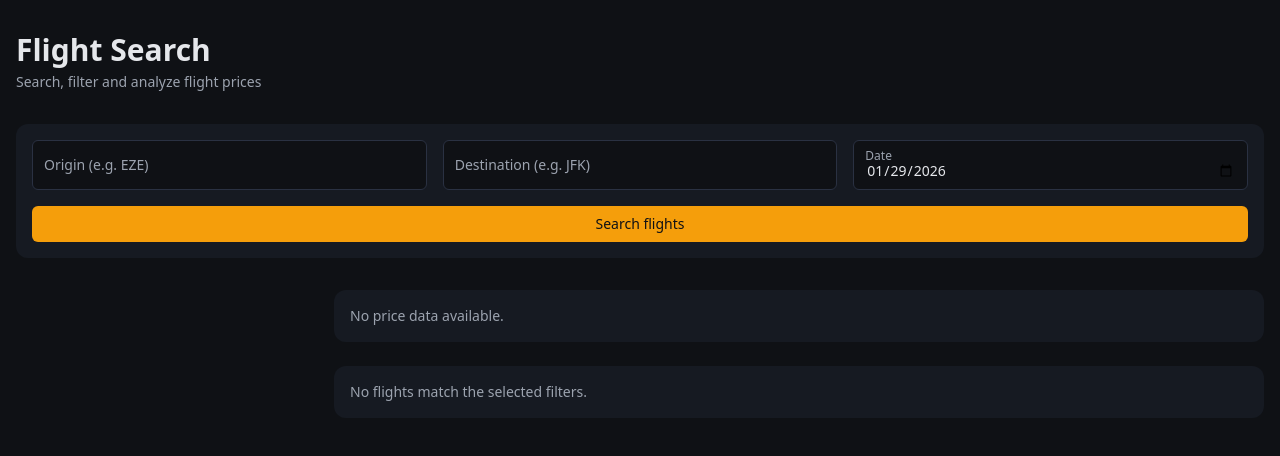
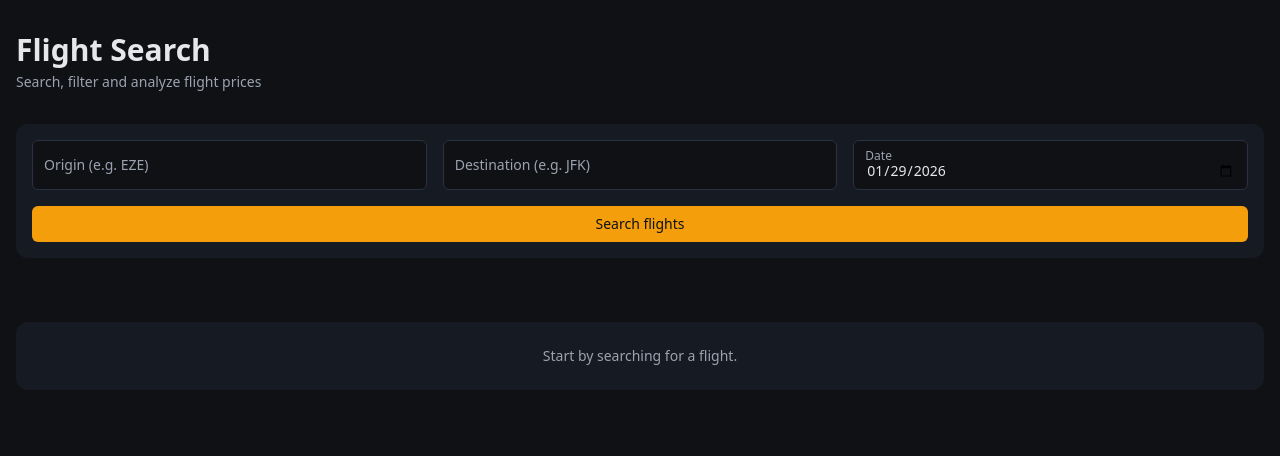
Before and after one commit to Lunatico0/flight-search-engine, a Next.js app: page / in a window 1280 px wide. Shown: the top 456 px of the page. Built offline with nearby package versions, Linux system fonts and the light colour scheme.

Commit message:
feat: Persist search & filters in URL + lifecycle improvements

```diff
--- a/src/app/page.tsx
+++ b/src/app/page.tsx
@@ -1,6 +1,7 @@
 'use client'
 
-import { useMemo } from 'react'
+import { useEffect, useMemo, useRef } from 'react'
+import { useRouter, useSearchParams } from 'next/navigation'
 
 import { useFlights } from '@/hooks/useFlights'
 import { useFilteredFlights } from '@/hooks/useFilteredFlights'
@@ -12,50 +13,140 @@ import { PriceChart } from '@/components/PriceChart/PriceChart'
 import { AirlinesFilter } from '@/components/Filters/AirlinesFilter'
 import { PriceFilter } from '@/components/Filters/PriceFilter'
 import { StopFilter } from '@/components/Filters/StopsFilter'
-import { FiltersSkeleton } from '../components/Filters/FiltersSkeleton'
+import { FiltersSkeleton } from '@/components/Filters/FiltersSkeleton'
 
 export default function Home() {
-  const { flights, isLoading, error, searchFlights } = useFlights()
+  const router = useRouter()
+  const searchParams = useSearchParams()
+  const hasHydratedFromUrl = useRef(false)
+
+  const {
+    flights,
+    lastSearch,
+    isIdle,
+    isLoading,
+    isSuccess,
+    isError,
+    error,
+    searchFlights,
+  } = useFlights()
 
   const {
     filteredFlights,
     filters,
+    priceBounds,
     toggleAirline,
     setPriceRange,
     setStops,
   } = useFilteredFlights(flights)
 
+  /* ------------------------------------------------------------------
+   * URL → STATE (hydration) — runs ONCE
+   * ------------------------------------------------------------------ */
+  useEffect(() => {
+    if (hasHydratedFromUrl.current) return
+
+    const origin = searchParams.get('origin')
+    const destination = searchParams.get('destination')
+    const date = searchParams.get('date')
+
+    if (origin && destination && date) {
+      searchFlights({ origin, destination, date })
+    }
+
+    const stops = searchParams.get('stops')
+    const airlines = searchParams.get('airlines')
+    const minPrice = searchParams.get('minPrice')
+    const maxPrice = searchParams.get('maxPrice')
+
+    if (stops) {
+      setStops(stops === 'any' ? 'any' : (Number(stops) as any))
+    }
+
+    if (airlines) {
+      airlines.split(',').forEach(toggleAirline)
+    }
+
+    if (minPrice && maxPrice) {
+      setPriceRange(Number(minPrice), Number(maxPrice))
+    }
+
+    hasHydratedFromUrl.current = true
+  }, [
+    searchParams,
+    searchFlights,
+    setStops,
+    toggleAirline,
+    setPriceRange,
+  ])
+
+  /* ------------------------------------------------------------------
+   * STATE → URL (sync)
+   * ------------------------------------------------------------------ */
+  useEffect(() => {
+    if (!isSuccess || !lastSearch) return
+
+    const params = new URLSearchParams({
+      origin: lastSearch.origin,
+      destination: lastSearch.destination,
+      date: lastSearch.date,
+    })
+
+    if (filters.stops !== 'any') {
+      params.set('stops', String(filters.stops))
+    }
+
+    if (filters.airlines.length > 0) {
+      params.set('airlines', filters.airlines.join(','))
+    }
+
+    params.set('minPrice', String(filters.priceRange.min))
+    params.set('maxPrice', String(filters.priceRange.max))
+
+    router.replace(`?${params.toString()}`, { scroll: false })
+  }, [isSuccess, lastSearch, filters, router])
+
+  /* ------------------------------------------------------------------
+   * Derived state
+   * ------------------------------------------------------------------ */
+  const hasResults = isSuccess && filteredFlights.length > 0
+  const hasNoResults = isSuccess && filteredFlights.length === 0
+
   const chartData = useMemo(
-    () => buildPriceChartData(filteredFlights),
-    [filteredFlights]
+    () =>
+      hasResults
+        ? buildPriceChartData(filteredFlights)
+        : [],
+    [hasResults, filteredFlights]
   )
 
   const availableAirlines = useMemo(
-    () => Array.from(new Set(flights.map((f) => f.airline))),
-    [flights]
+    () =>
+      isSuccess
+        ? Array.from(new Set(flights.map((f) => f.airline)))
+        : [],
+    [isSuccess, flights]
   )
 
-  const hasResults = flights.length > 0
+  const searchFormValues = useMemo(() => {
+    const origin = searchParams.get('origin')
+    const destination = searchParams.get('destination')
+    const date = searchParams.get('date')
 
-  const { minPrice, maxPrice } = useMemo(() => {
-    if (flights.length === 0) {
-      return { minPrice: null, maxPrice: null }
-    }
+    if (!origin || !destination || !date) return undefined
 
-    const prices = flights.map((f) => f.price)
+    return { origin, destination, date }
+  }, [searchParams])
 
-    return {
-      minPrice: Math.min(...prices),
-      maxPrice: Math.max(...prices),
-    }
-  }, [flights])
-
+  /* ------------------------------------------------------------------
+   * Render
+   * ------------------------------------------------------------------ */
   return (
     <main className="min-h-screen bg-background text-text">
       <div className="mx-auto max-w-7xl px-4 py-8">
         {/* Header */}
         <header className="mb-8">
-          <h1 className="text-3xl font-semibold text-text">
+          <h1 className="text-3xl font-semibold">
             Flight Search
           </h1>
           <p className="mt-1 text-sm text-text-muted">
@@ -65,30 +156,30 @@ export default function Home() {
 
         {/* Search */}
         <section className="mb-8">
-          <SearchForm onSearch={searchFlights} />
+          <SearchForm
+            onSearch={searchFlights}
+            initialValues={searchFormValues}
+          />
+
         </section>
 
         {/* Content */}
         <section className="grid grid-cols-1 gap-6 md:grid-cols-4">
           {/* Filters */}
-          <aside className="space-y-6 md:col-span-1">
-            {/* Loading state → skeleton */}
+          <aside className="md:col-span-1 space-y-6">
             {isLoading && <FiltersSkeleton />}
 
-            {/* Results loaded → real filters */}
-            {!isLoading && hasResults && (
+            {hasResults && (
               <>
                 <StopFilter
                   value={filters.stops}
                   onChange={setStops}
                 />
 
-                {minPrice !== null &&
-                  maxPrice !== null &&
-                  minPrice < maxPrice && (
+                {priceBounds.min < priceBounds.max && (
                   <PriceFilter
-                      min={minPrice}
-                      max={maxPrice}
+                    min={priceBounds.min}
+                    max={priceBounds.max}
                     value={filters.priceRange}
                     onChange={(range) =>
                       setPriceRange(range.min, range.max)
@@ -106,23 +197,45 @@ export default function Home() {
           </aside>
 
           {/* Results */}
-          <div className={`space-y-6 md:col-span-3`}>
-            <PriceChart
-              data={chartData}
-              isLoading={isLoading}
-            />
+          <div className="md:col-span-3 space-y-6">
+            {isLoading && (
+              <>
+                <PriceChart data={[]} isLoading />
+                <FlightList flights={[]} isLoading />
+              </>
+            )}
 
-            <FlightList
-              flights={filteredFlights}
-              isLoading={isLoading}
-            />
+            {hasResults && (
+              <>
+                <PriceChart data={chartData} />
+                <FlightList flights={filteredFlights} />
+              </>
+            )}
           </div>
         </section>
 
+        {/* Empty states */}
+        {hasNoResults && (
+          <div className="mt-8 rounded-xl bg-surface p-6 text-center">
+            <p className="text-sm text-text-muted">
+              No flights match your search criteria.
+            </p>
+          </div>
+        )}
+
+        {isIdle && (
+          <div className="mt-8 rounded-xl bg-surface p-6 text-center">
+            <p className="text-sm text-text-muted">
+              Start by searching for a flight.
+            </p>
+          </div>
+        )}
+
         {/* Error */}
-        {error && (
+        {isError && (
           <p className="mt-6 text-sm text-danger">
-            Something went wrong while fetching flights.
+            {error ??
+              'Something went wrong while fetching flights.'}
           </p>
         )}
       </div>
--- a/src/hooks/useFilteredFlights.ts
+++ b/src/hooks/useFilteredFlights.ts
@@ -1,27 +1,120 @@
-import { useMemo, useState } from 'react'
+import { useEffect, useMemo, useRef, useState } from 'react'
 import { Flight } from '@/types/flight'
-import { FlightFilters, StopsFilter } from '@/types/filters';
-import { PRICE_TOLERANCE } from '@/lib/priceChart';
+import { FlightFilters, StopsFilter } from '@/types/filters'
 
-const DEFAULT_FILTERS: FlightFilters = {
-  stops: 'any',
-  priceRange: {
-    min: 0,
-    max: Infinity,
-  },
-  airlines: [],
+function getPriceBounds(flights: Flight[]) {
+  if (flights.length === 0) {
+    return { min: 0, max: 0 }
+  }
+
+  const prices = flights.map((f) => f.price)
+
+  return {
+    min: Math.min(...prices),
+    max: Math.max(...prices),
+  }
+}
+
+function parseFiltersFromUrl(
+  bounds: { min: number; max: number }
+): FlightFilters {
+  if (typeof window === 'undefined') {
+    return {
+      stops: 'any',
+      priceRange: bounds,
+      airlines: [],
+    }
+  }
+
+  const params = new URLSearchParams(window.location.search)
+
+  const stopsParam = params.get('stops')
+  const minPriceParam = params.get('minPrice')
+  const maxPriceParam = params.get('maxPrice')
+  const airlinesParam = params.get('airlines')
+
+  const stops: StopsFilter =
+    stopsParam === '0' || stopsParam === '1' || stopsParam === '2'
+      ? (Number(stopsParam) as StopsFilter)
+      : 'any'
+
+  const min =
+    minPriceParam !== null
+      ? Math.max(Number(minPriceParam), bounds.min)
+      : bounds.min
+
+  const max =
+    maxPriceParam !== null
+      ? Math.min(Number(maxPriceParam), bounds.max)
+      : bounds.max
+
+  const airlines =
+    airlinesParam?.split(',').filter(Boolean) ?? []
+
+  return {
+    stops,
+    priceRange: { min, max },
+    airlines,
+  }
 }
 
 export function useFilteredFlights(flights: Flight[]) {
-  const [filters, setFilters] = useState<FlightFilters>(DEFAULT_FILTERS)
+  /* ---------------- Derived bounds ---------------- */
+
+  const priceBounds = useMemo(
+    () => getPriceBounds(flights),
+    [flights]
+  )
+
+  /* ---------------- State ---------------- */
+
+  const hasHydratedFromUrl = useRef(false)
+
+  const [filters, setFilters] = useState<FlightFilters>({
+    stops: 'any',
+    priceRange: priceBounds,
+    airlines: [],
+  })
+
+  /* ---------------- Hydrate from URL (once) ---------------- */
+
+  useEffect(() => {
+    if (hasHydratedFromUrl.current) return
+    if (flights.length === 0) return
+
+    const urlFilters = parseFiltersFromUrl(priceBounds)
+    setFilters(urlFilters)
+
+    hasHydratedFromUrl.current = true
+  }, [flights.length, priceBounds.min, priceBounds.max])
+
+  /* ---------------- Reset on new dataset ---------------- */
+
+  useEffect(() => {
+    if (!hasHydratedFromUrl.current) return
+
+    setFilters((prev) => ({
+      ...prev,
+      priceRange: {
+        min: Math.max(prev.priceRange.min, priceBounds.min),
+        max: Math.min(prev.priceRange.max, priceBounds.max),
+      },
+    }))
+  }, [priceBounds.min, priceBounds.max])
+
+
+  /* ---------------- Filtering logic ---------------- */
 
   const filteredFlights = useMemo(() => {
     return flights.filter((flight) => {
+      // Stops
       if (filters.stops !== 'any') {
         if (filters.stops === 2 && flight.stops < 2) return false
-        if (filters.stops !== 2 && flight.stops !== filters.stops) return false
+        if (filters.stops !== 2 && flight.stops !== filters.stops)
+          return false
       }
 
+      // Price
       if (
         flight.price < filters.priceRange.min ||
         flight.price > filters.priceRange.max
@@ -29,6 +122,7 @@ export function useFilteredFlights(flights: Flight[]) {
         return false
       }
 
+      // Airline
       if (
         filters.airlines.length > 0 &&
         !filters.airlines.includes(flight.airline)
@@ -40,8 +134,13 @@ export function useFilteredFlights(flights: Flight[]) {
     })
   }, [flights, filters])
 
+  /* ---------------- Actions ---------------- */
+
   function setStops(stops: StopsFilter) {
-    setFilters((prev) => ({ ...prev, stops }))
+    setFilters((prev) => ({
+      ...prev,
+      stops,
+    }))
   }
 
   function setPriceRange(min: number, max: number) {
@@ -65,12 +164,17 @@ export function useFilteredFlights(flights: Flight[]) {
   }
 
   function resetFilters() {
-    setFilters(DEFAULT_FILTERS)
+    setFilters({
+      stops: 'any',
+      priceRange: priceBounds,
+      airlines: [],
+    })
   }
 
   return {
     filters,
     filteredFlights,
+    priceBounds,
     setStops,
     setPriceRange,
     toggleAirline,
--- a/src/hooks/useFlights.ts
+++ b/src/hooks/useFlights.ts
@@ -1,20 +1,40 @@
-import { useState } from 'react';
-import { Flight } from '@/types/flight';
+import { useState, useCallback, useRef } from 'react'
+import { Flight } from '@/types/flight'
 
-type SearchParams = {
-  origin: string;
-  destination: string;
-  date: string;
-};
+export type SearchParams = {
+  origin: string
+  destination: string
+  date: string
+}
+
+export type FlightsStatus =
+  | 'idle'
+  | 'loading'
+  | 'success'
+  | 'error'
 
 export function useFlights() {
   const [flights, setFlights] = useState<Flight[]>([])
-  const [isLoading, setIsLoading] = useState(false)
+  const [status, setStatus] = useState<FlightsStatus>('idle')
   const [error, setError] = useState<string | null>(null)
+  const [lastSearch, setLastSearch] = useState<SearchParams | null>(null)
 
-  async function searchFlights(params: SearchParams) {
-    setIsLoading(true)
+  const abortRef = useRef<AbortController | null>(null)
+  const requestIdRef = useRef(0)
+
+  const searchFlights = useCallback(
+    async (params: SearchParams) => {
+      // Cancel previous request
+      abortRef.current?.abort()
+
+      const controller = new AbortController()
+      abortRef.current = controller
+
+      const requestId = ++requestIdRef.current
+
+      setStatus('loading')
       setError(null)
+      setLastSearch(params)
 
       try {
         const query = new URLSearchParams({
@@ -23,25 +43,51 @@ export function useFlights() {
           date: params.date,
         })
 
-      const response = await fetch(`/api/flights/search?${query}`)
+        const response = await fetch(
+          `/api/flights/search?${query.toString()}`,
+          { signal: controller.signal }
+        )
 
         if (!response.ok) {
           throw new Error('Failed to fetch flights')
         }
 
         const data: Flight[] = await response.json()
+
+        // Ignore stale responses
+        if (requestId !== requestIdRef.current) return
+
         setFlights(data)
+        setStatus('success')
       } catch (err) {
+        if ((err as any)?.name === 'AbortError') return
+
+        if (requestId !== requestIdRef.current) return
+
+        setFlights([])
+        setStatus('error')
         setError('Unable to load flights')
-    } finally {
-      setIsLoading(false)
       }
-  }
+    },
+    []
+  )
 
   return {
+    // data
     flights,
-    isLoading,
+    lastSearch,
+
+    // state
+    status,
+    isIdle: status === 'idle',
+    isLoading: status === 'loading',
+    isSuccess: status === 'success',
+    isError: status === 'error',
+
+    // error
     error,
+
+    // actions
     searchFlights,
   }
 }
```
Lines whose indentation alone changed are shown as unchanged.
